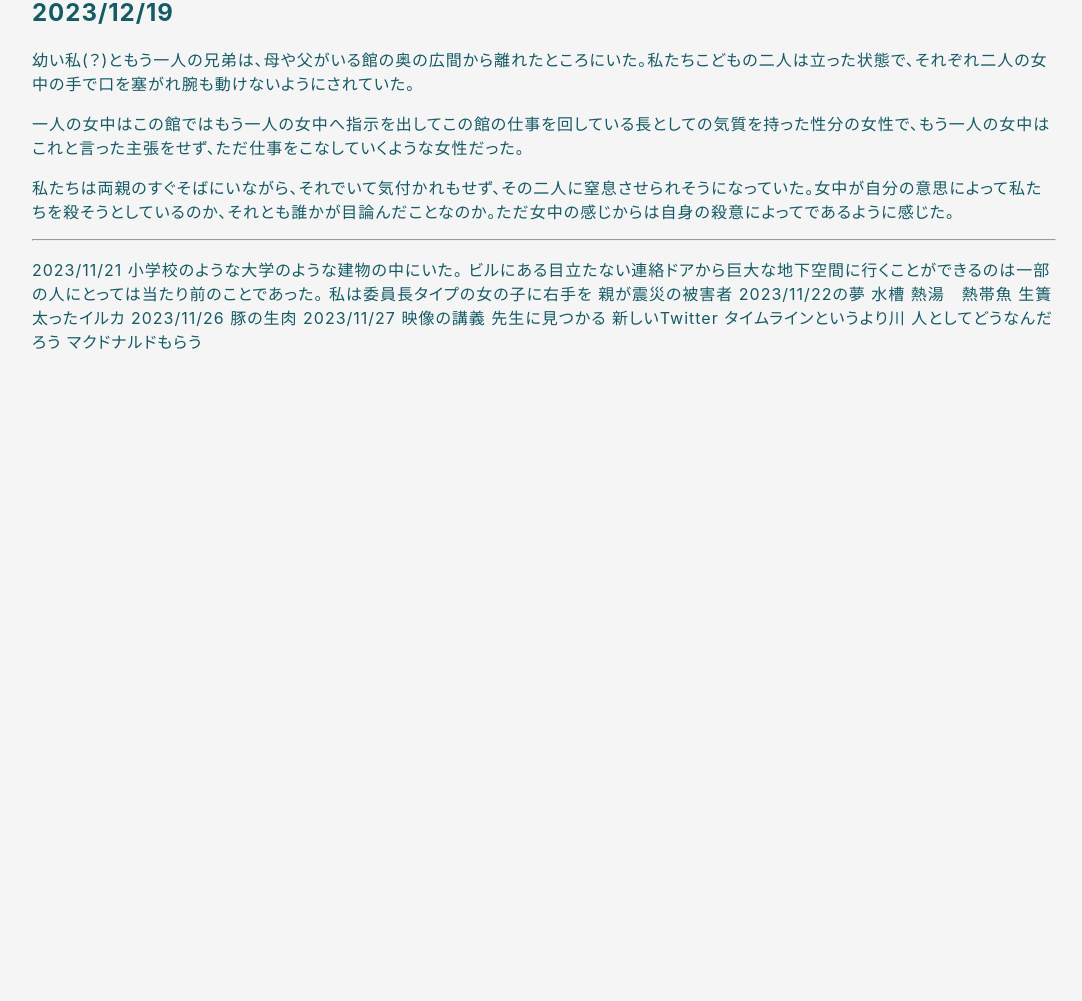
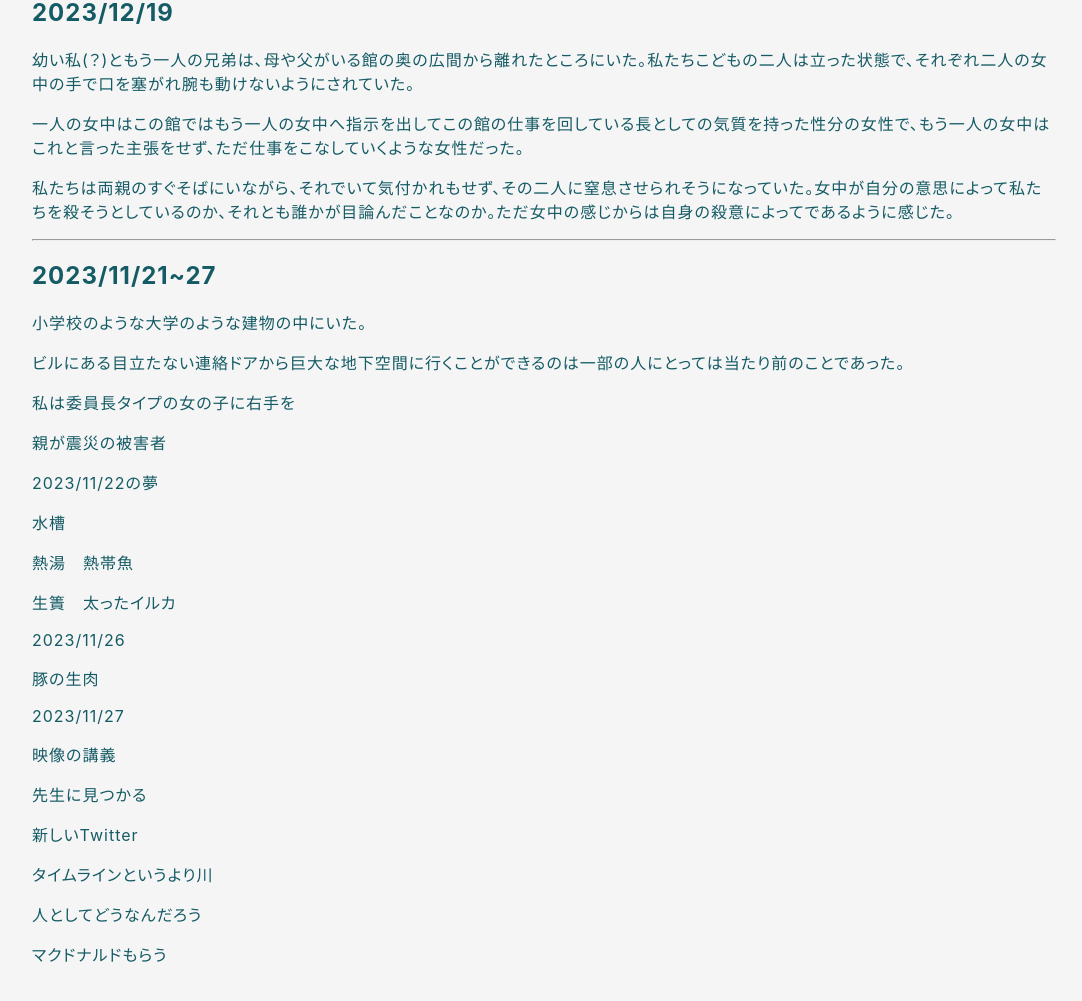
Before and after one commit to hihumi-riku/hihumi-riku.github.io, a Jekyll site: the page built from _posts/2023-06-24-dream_2023.md, in a window 1280 px wide and 1400 px high, scrolled down 6748 px. Shown: the top 1001 px of the window, without its empty margins (96-1178 px from the left). Built offline with Jekyll 4.4.1, drawn with Linux system fonts in a browser that asks for light colours; before the commit the page ends 7549 px from its top, so only the background shows below that.

Commit message:
Update 2023-06-24-dream_2023.md

```diff
--- a/_posts/2023-06-24-dream_2023.md
+++ b/_posts/2023-06-24-dream_2023.md
@@ -331,21 +331,37 @@ DZPLという謎の会社があった。
 ---
 <a id="28"></a>
 <a href="#28"></a>
-2023/11/21
+## 2023/11/21~27
 小学校のような大学のような建物の中にいた。
+
 ビルにある目立たない連絡ドアから巨大な地下空間に行くことができるのは一部の人にとっては当たり前のことであった。
+
 私は委員長タイプの女の子に右手を
+
 親が震災の被害者
+
 2023/11/22の夢
+
 水槽
+
 熱湯　熱帯魚
+
 生簀　太ったイルカ
+
 2023/11/26
+
 豚の生肉
+
 2023/11/27
+
 映像の講義
+
 先生に見つかる
+
 新しいTwitter
+
 タイムラインというより川
+
 人としてどうなんだろう
+
 マクドナルドもらう
```
